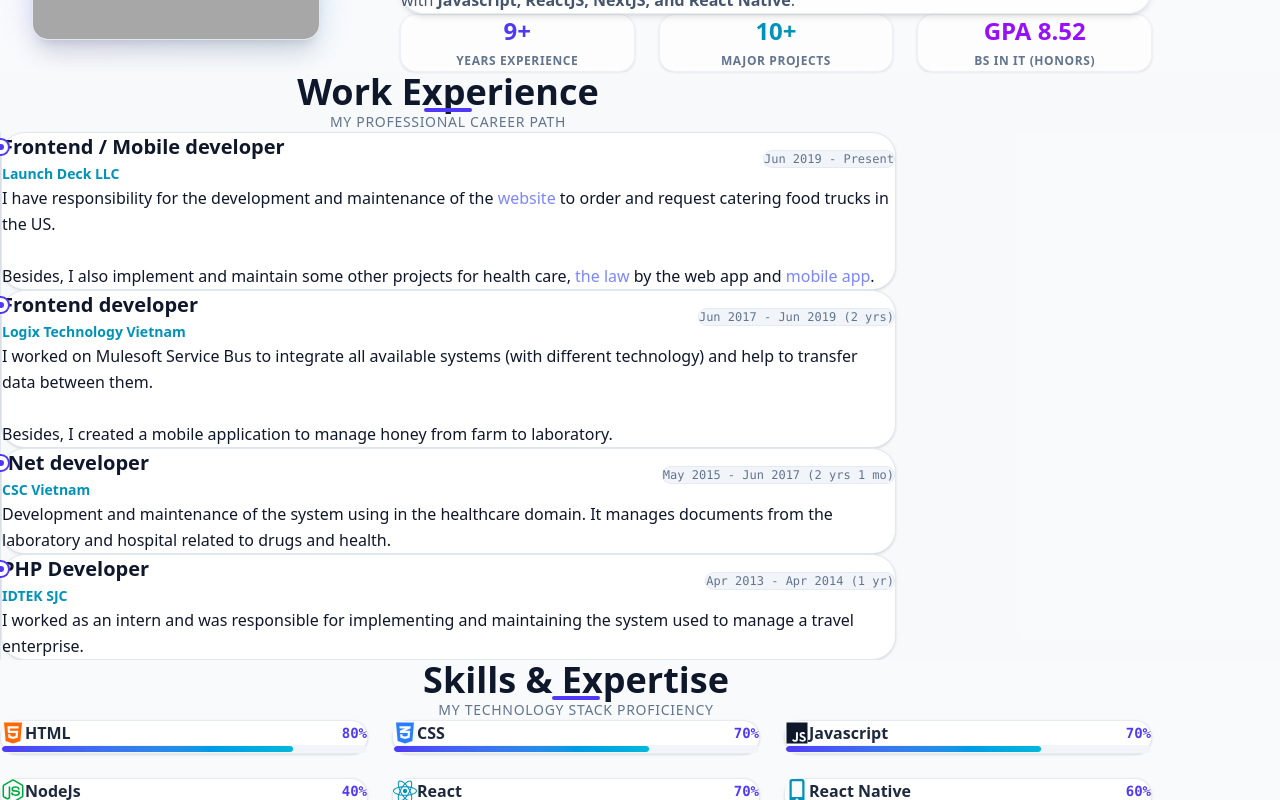
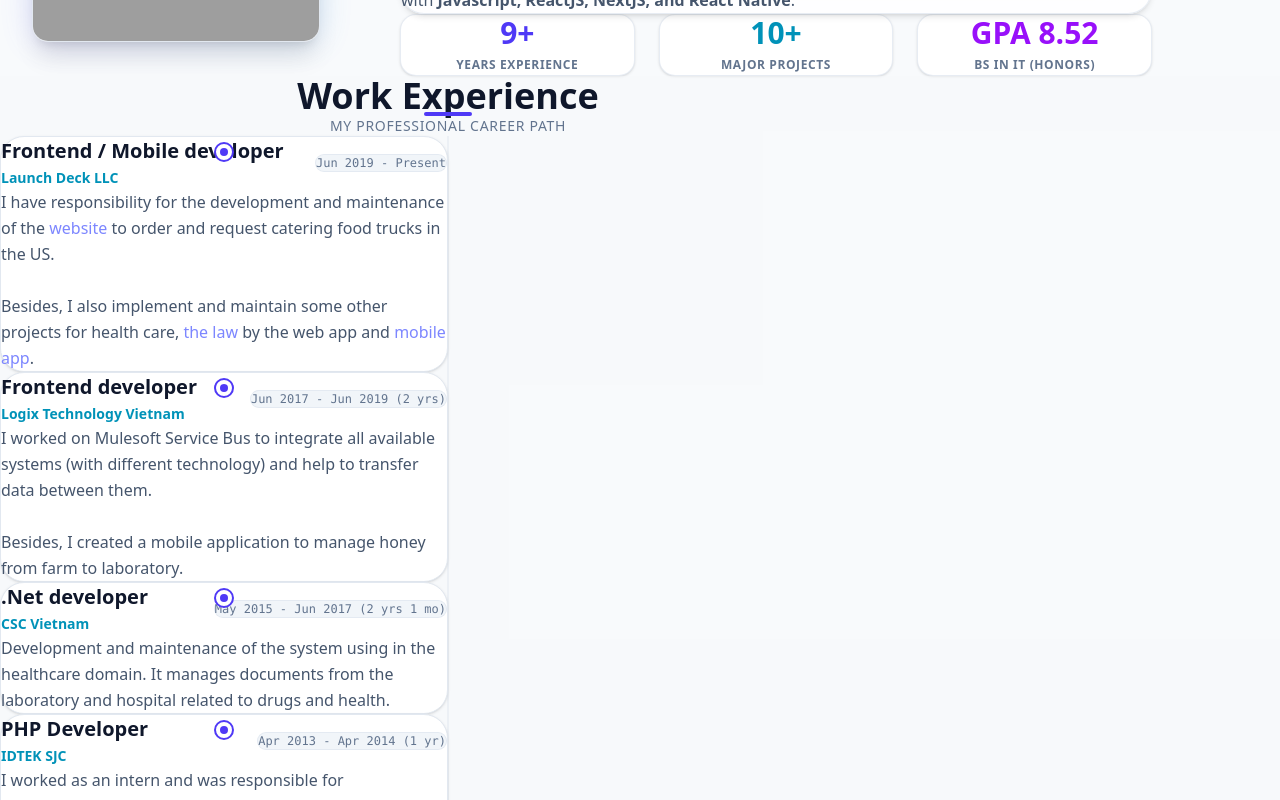
Before and after one commit to kinhthu/kinhthu.github.io, a Next.js app: page / in a window 1280 px wide. Shown: the part 1140-1940 px from the top of the page. Built offline with nearby package versions, Linux system fonts and the light colour scheme; no server answers; grey boxes are pictures that could not be loaded.

Commit message:
style: refine light theme, fix stylesheet typos, implement alternating timeline and center items on mobile

```diff
--- a/src/app/globals.css
+++ b/src/app/globals.css
@@ -37,7 +37,7 @@
   background-color: var(--background);
   color: var(--foreground);
   scroll-behavior: smooth;
-  font-family: 'Inter', system-ui, -apple-system, BlinkMacSystemFont, 'Segoe UI', Roboto, Oxygen, Ubuntu, Cantarell, 'Open Sans', 'Helvetica Neue', sans-serif;
+  font-family: var(--font-geist-sans), 'Inter', system-ui, -apple-system, BlinkMacSystemFont, 'Segoe UI', Roboto, Oxygen, Ubuntu, Cantarell, 'Open Sans', 'Helvetica Neue', sans-serif;
 }
 
 /* Custom Scrollbar */
--- a/src/components/About.js
+++ b/src/components/About.js
@@ -31,7 +31,7 @@
                   <img
                     src={portfolioData.authorAvatar}
                     alt={portfolioData.authorName}
-                    className="w-full h-full object-cover grayscale opacity-90 group-hover:grayscale-0 group-hover:scale-105 transition-all duration-700"
+                    className="w-full h-full object-cover group-hover:scale-105 transition-transform duration-500"
                   />
                 </div>
               </div>
@@ -53,16 +53,16 @@
 
             {/* Quick stats grid */}
             <div className="grid grid-cols-2 sm:grid-cols-3 gap-6 pt-4">
-              <div className="bg-white/65 border border-slate-200/60 p-4 rounded-2xl text-center shadow-sm">
-                <span className="block text-2xl font-extrabold text-indigo-600">9+</span>
+              <div className="bg-white border border-slate-200/80 hover:border-indigo-600/30 p-5 rounded-2xl text-center shadow-sm hover:shadow-md hover:-translate-y-0.5 transition-all duration-300">
+                <span className="block text-2xl sm:text-3xl font-extrabold text-indigo-600">9+</span>
                 <span className="text-xs text-slate-500 uppercase tracking-wider font-semibold">Years Experience</span>
               </div>
-              <div className="bg-white/65 border border-slate-200/60 p-4 rounded-2xl text-center shadow-sm">
-                <span className="block text-2xl font-extrabold text-cyan-600">10+</span>
+              <div className="bg-white border border-slate-200/80 hover:border-indigo-600/30 p-5 rounded-2xl text-center shadow-sm hover:shadow-md hover:-translate-y-0.5 transition-all duration-300">
+                <span className="block text-2xl sm:text-3xl font-extrabold text-cyan-600">10+</span>
                 <span className="text-xs text-slate-500 uppercase tracking-wider font-semibold">Major Projects</span>
               </div>
-              <div className="col-span-2 sm:col-span-1 bg-white/65 border border-slate-200/60 p-4 rounded-2xl text-center shadow-sm">
-                <span className="block text-2xl font-extrabold text-purple-600">GPA 8.52</span>
+              <div className="col-span-2 sm:col-span-1 bg-white border border-slate-200/80 hover:border-indigo-600/30 p-5 rounded-2xl text-center shadow-sm hover:shadow-md hover:-translate-y-0.5 transition-all duration-300">
+                <span className="block text-2xl sm:text-3xl font-extrabold text-purple-600">GPA 8.52</span>
                 <span className="text-xs text-slate-500 uppercase tracking-wider font-semibold">BS in IT (Honors)</span>
               </div>
             </div>
--- a/src/components/Hero.js
+++ b/src/components/Hero.js
@@ -31,7 +31,7 @@
 
       <div className="max-w-6xl mx-auto px-6 w-full grid grid-cols-1 md:grid-cols-12 gap-12 items-center relative z-10">
         {/* Left column: Text content */}
-        <div className="md:col-span-7 flex flex-col justify-center space-y-6 text-center md:text-left">
+        <div className="md:col-span-7 flex flex-col justify-center items-center md:items-start space-y-6 text-center md:text-left">
           <span className="text-sm font-bold tracking-widest text-indigo-600 uppercase">
             Welcome to my space
           </span>
--- a/src/components/Projects.js
+++ b/src/components/Projects.js
@@ -110,7 +110,7 @@
       case "angular":
         return "bg-red-600";
       case "php":
-        return "bg-purple-655";
+        return "bg-purple-600";
       case "c#":
         return "bg-green-600";
       default:
@@ -198,7 +198,7 @@
                         repo.language
                       )}`}
                     ></span>
-                    <span className="font-semibold text-slate-655">
+                    <span className="font-semibold text-slate-500">
                       {repo.language || "Web"}
                     </span>
                   </div>
--- a/src/components/Skills.js
+++ b/src/components/Skills.js
@@ -20,7 +20,7 @@
       case "css":
         return <FaCss3Alt className="text-blue-500" size={24} />;
       case "javascript":
-        return <FaJs className="text-yellow-550" size={24} />;
+        return <FaJs className="text-yellow-500" size={24} />;
       case "nodejs":
         return <FaNodeJs className="text-green-600" size={24} />;
       case "react":
@@ -76,9 +76,9 @@
               </div>
 
               {/* Progress Bar Container */}
-              <div className="w-full bg-slate-100 h-2 rounded-full overflow-hidden border border-slate-100">
+              <div className="w-full bg-slate-100/80 h-1.5 rounded-full overflow-hidden">
                 <div
-                  className="bg-gradient-to-r from-indigo-600 to-cyan-500 h-full rounded-full transition-all duration-1000 ease-out"
+                  className="bg-gradient-to-r from-indigo-600 via-purple-500 to-cyan-500 h-full rounded-full transition-all duration-1000 ease-out"
                   style={{ width: `${skill.level}%` }}
                 ></div>
               </div>
--- a/src/components/Timeline.js
+++ b/src/components/Timeline.js
@@ -33,16 +33,23 @@
         </div>
 
         {/* Timeline Container */}
-        <div className="relative border-l border-slate-200 ml-4 md:ml-6 space-y-12">
-          {portfolioData.jobs.map((job, idx) => (
-            <div key={idx} className="relative pl-8 sm:pl-10 group">
+        <div className="relative border-l border-slate-200 ml-4 md:border-l-0 md:ml-0 md:before:absolute md:before:top-0 md:before:bottom-0 md:before:left-1/2 md:before:-translate-x-1/2 md:before:w-[1px] md:before:bg-slate-200 space-y-12">
+          {portfolioData.jobs.map((job, idx) => {
+            const isLeft = idx % 2 === 0;
+            return (
+              <div
+                key={idx}
+                className={`relative pl-8 sm:pl-10 md:pl-0 md:w-1/2 group ${
+                  isLeft ? "md:mr-auto md:pr-12" : "md:ml-auto md:pl-12"
+                }`}
+              >
                 {/* Timeline dot */}
-              <span className="absolute -left-[9px] top-1.5 flex h-4.5 w-4.5 items-center justify-center rounded-full bg-white border-2 border-indigo-600 group-hover:border-cyan-500 transition-colors duration-300">
-                <span className="h-1.5 w-1.5 rounded-full bg-indigo-600 group-hover:bg-cyan-500 transition-colors duration-300"></span>
+                <span className="absolute -left-[9px] md:left-1/2 md:-translate-x-1/2 top-1.5 flex h-5 w-5 items-center justify-center rounded-full bg-white border-2 border-indigo-600 group-hover:border-cyan-500 transition-colors duration-300 z-10">
+                  <span className="h-2 w-2 rounded-full bg-indigo-600 group-hover:bg-cyan-500 transition-colors duration-300"></span>
                 </span>
 
                 {/* Experience Card */}
-              <div className="bg-white border border-slate-200 hover:border-indigo-600/30 p-6 sm:p-8 rounded-3xl shadow-sm hover:shadow-md transition-all duration-300">
+                <div className="bg-white border border-slate-200 hover:border-indigo-600/30 p-6 sm:p-8 rounded-3xl shadow-sm hover:shadow-md transition-all duration-300 hover:-translate-y-1">
                   <div className="flex flex-col sm:flex-row sm:items-center justify-between gap-2 mb-4">
                     <div>
                       <h3 className="text-lg sm:text-xl font-bold text-slate-900 group-hover:text-indigo-600 transition-colors duration-300">
@@ -59,12 +66,13 @@
                   </div>
 
                   <div
-                  className="text-slate-655 text-sm sm:text-base leading-relaxed space-y-2 job-description"
+                    className="text-slate-600 text-sm sm:text-base leading-relaxed space-y-2 job-description"
                     dangerouslySetInnerHTML={{ __html: job.description }}
                   />
                 </div>
               </div>
-          ))}
+            );
+          })}
         </div>
       </div>
     </section>
```
Also changed, not shown: 1 other file (tests, documents, lock files or other folders). Lines whose indentation alone changed are shown as unchanged.
